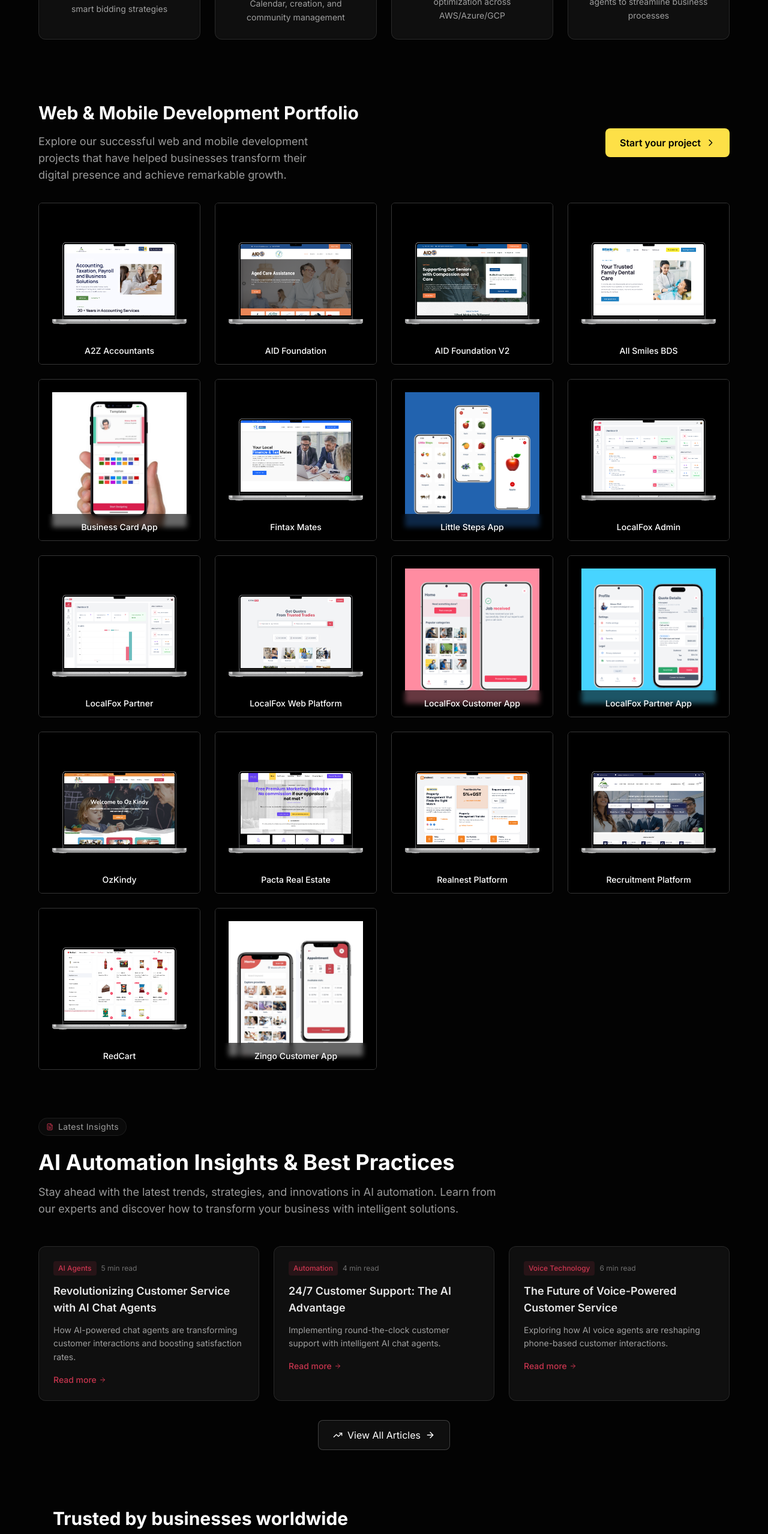
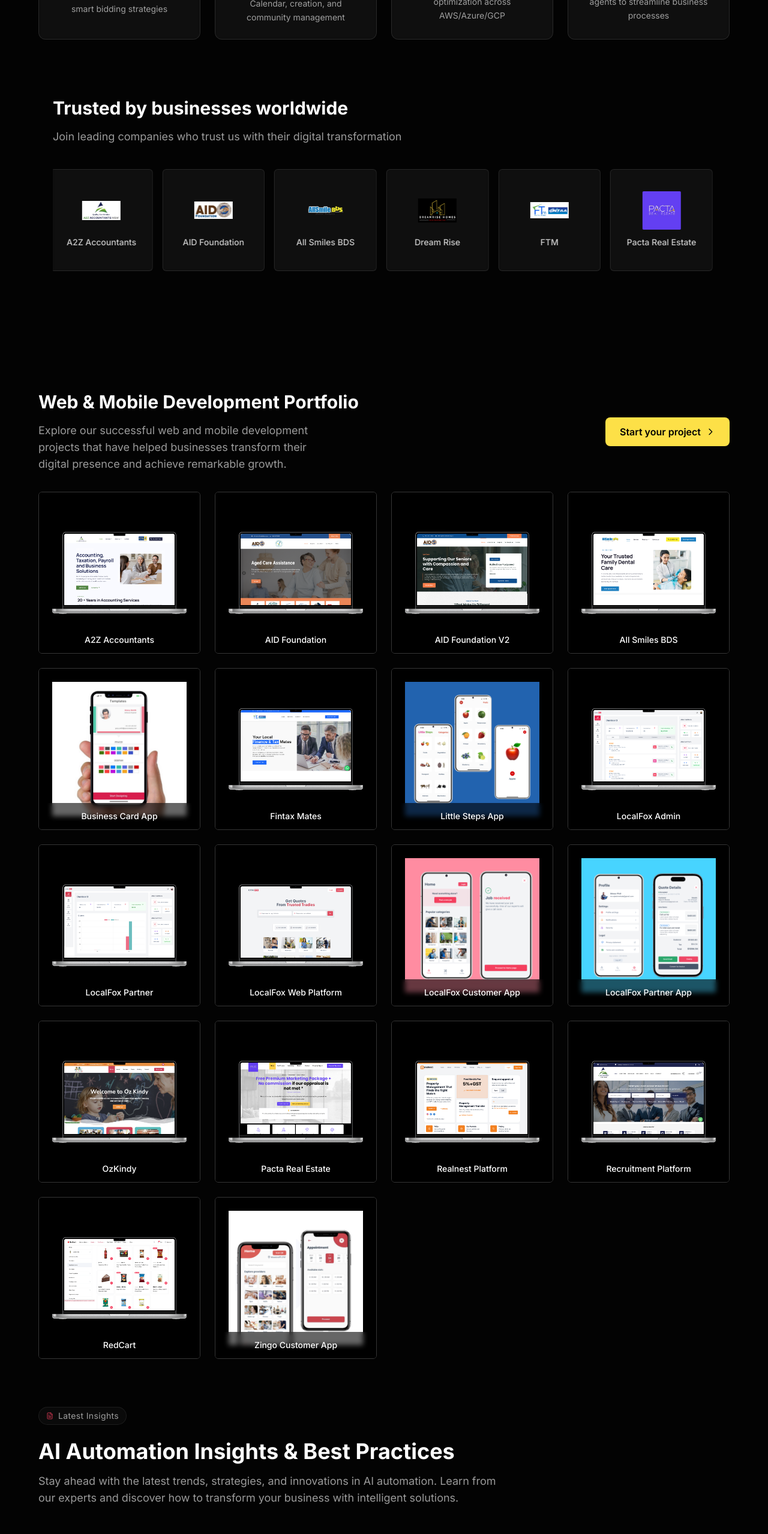
Before and after one commit to foxtra-au/foxtra-website, a Next.js app: page / in a window 1280 px wide. Shown: the part 1052-3610 px from the top of the page at 60% size. Built offline with nearby package versions, Linux system fonts and the light colour scheme; no server answers.

Commit message:
Home page changes

```diff
--- a/src/app/(marketing)/page.tsx
+++ b/src/app/(marketing)/page.tsx
@@ -28,12 +28,12 @@
     <HomePageWrapper>
       <HomeBanner />
       <HomeFeatures />
+      <Case />
       <PortfolioSection />
       <div className="hidden">
         <TestimonialBlock />
       </div>
       <HomeBlogSection />
-      <Case />
     </HomePageWrapper>
   )
 }
```
